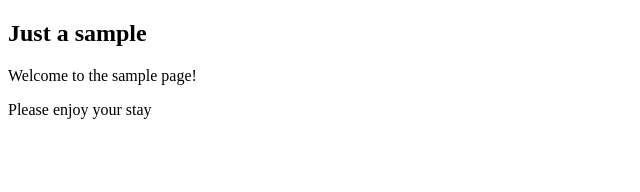
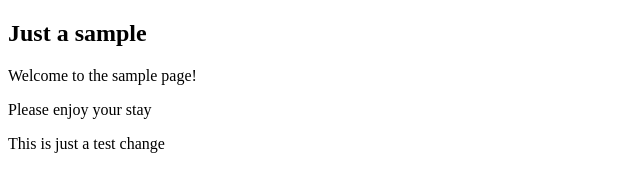
Before and after one commit to avasilenko92/avasilenko92.github.io, a plain HTML site: page index.html in a window 1280 px wide. Shown: the whole page, without its empty margins (0-640 px from the left). Drawn offline with Linux system fonts and the light colour scheme.

Commit message:
Test change

```diff
--- a/index.html
+++ b/index.html
@@ -6,4 +6,5 @@
 	<h2>Just a sample</h2>
 	<p>Welcome to the sample page!</p>
 	<p>Please enjoy your stay</p>
+	<p>This is just a test change</p>
 </body>
```
